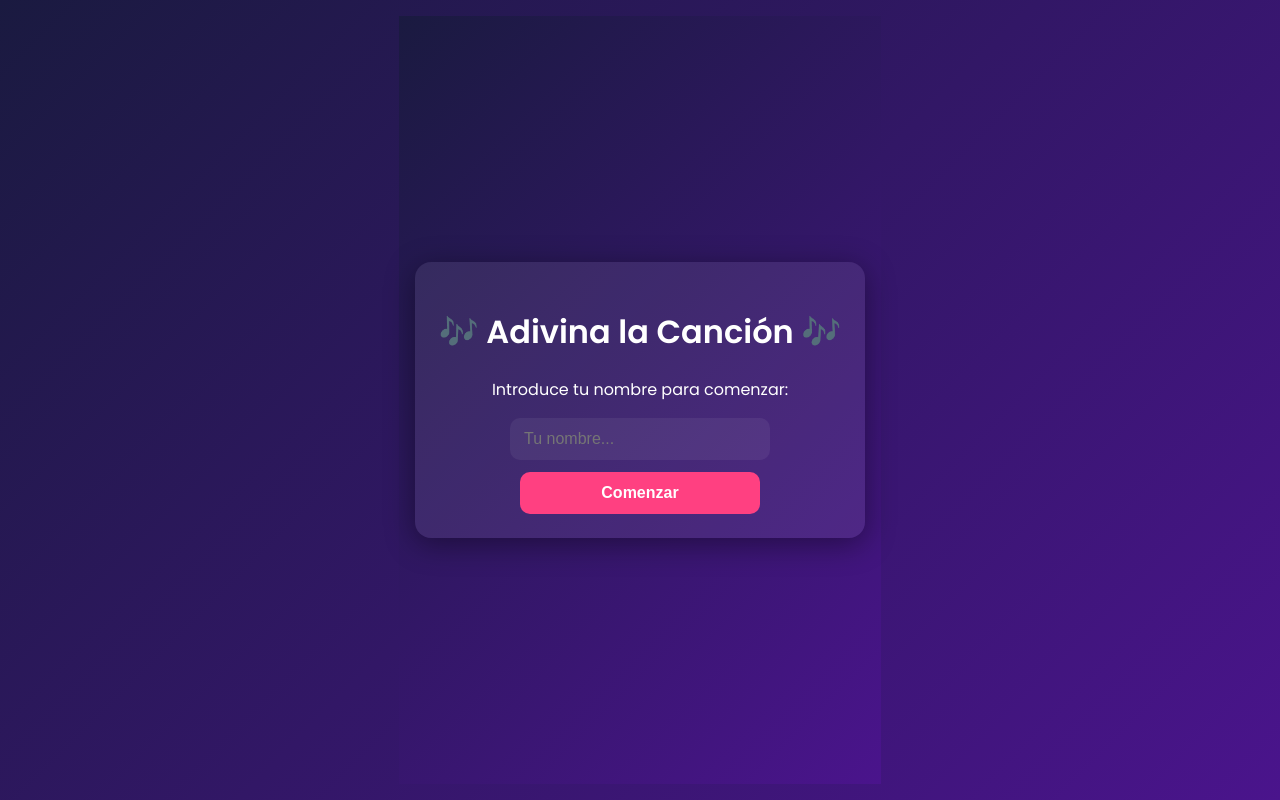
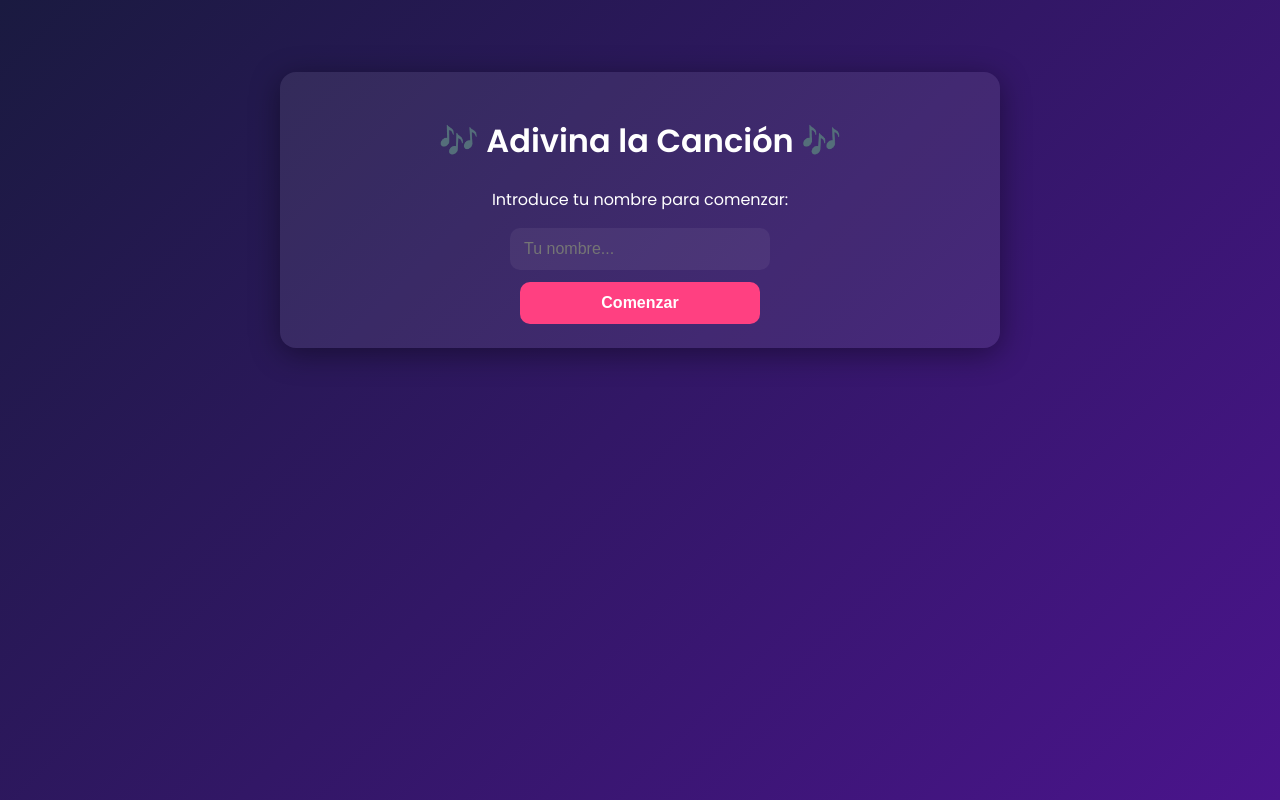
Before and after one commit to Luciamunozz/Adivinar, a plain HTML site: page index.html in a window 1280 px wide. Drawn offline with Linux system fonts and the light colour scheme.

Commit message:
Update style.css

```diff
--- a/style.css
+++ b/style.css
@@ -17,11 +17,13 @@ html, body {
   height: 100%;
   margin: 0;
   font-family: 'Poppins', sans-serif;
+
+  /* FONDO ARREGLADO */
   background: linear-gradient(135deg, var(--bg1), var(--bg2));
+  background-size: cover;
+  background-attachment: fixed;
+
   color: #fff;
-  display: flex;
-  align-items: center;
-  justify-content: center;
   padding: 16px;
 }
 
@@ -34,7 +36,11 @@ html, body {
   border-radius: 16px;
   box-shadow: 0 6px 30px rgba(0, 0, 0, 0.4);
   text-align: center;
+  margin: 0 auto; /* Para centrar horizontal */
   animation: fadeIn 0.45s ease;
+
+  /* Para centrar vertical */
+  margin-top: 40px;
 }
 
 /* Elementos en fila */
@@ -42,10 +48,11 @@ html, body {
   display: flex;
   gap: 10px;
   align-items: center;
-  justify-content: center;
+  justify-content: center%;
   flex-wrap: wrap;
   margin-top: 10px;
 }
+
 .fila-botones {
   display: flex;
   gap: 12px;
@@ -168,6 +175,7 @@ button:active {
 
   .container {
     padding: 18px;
+    margin-top: 20px;
   }
 
   input[type="text"],
```
